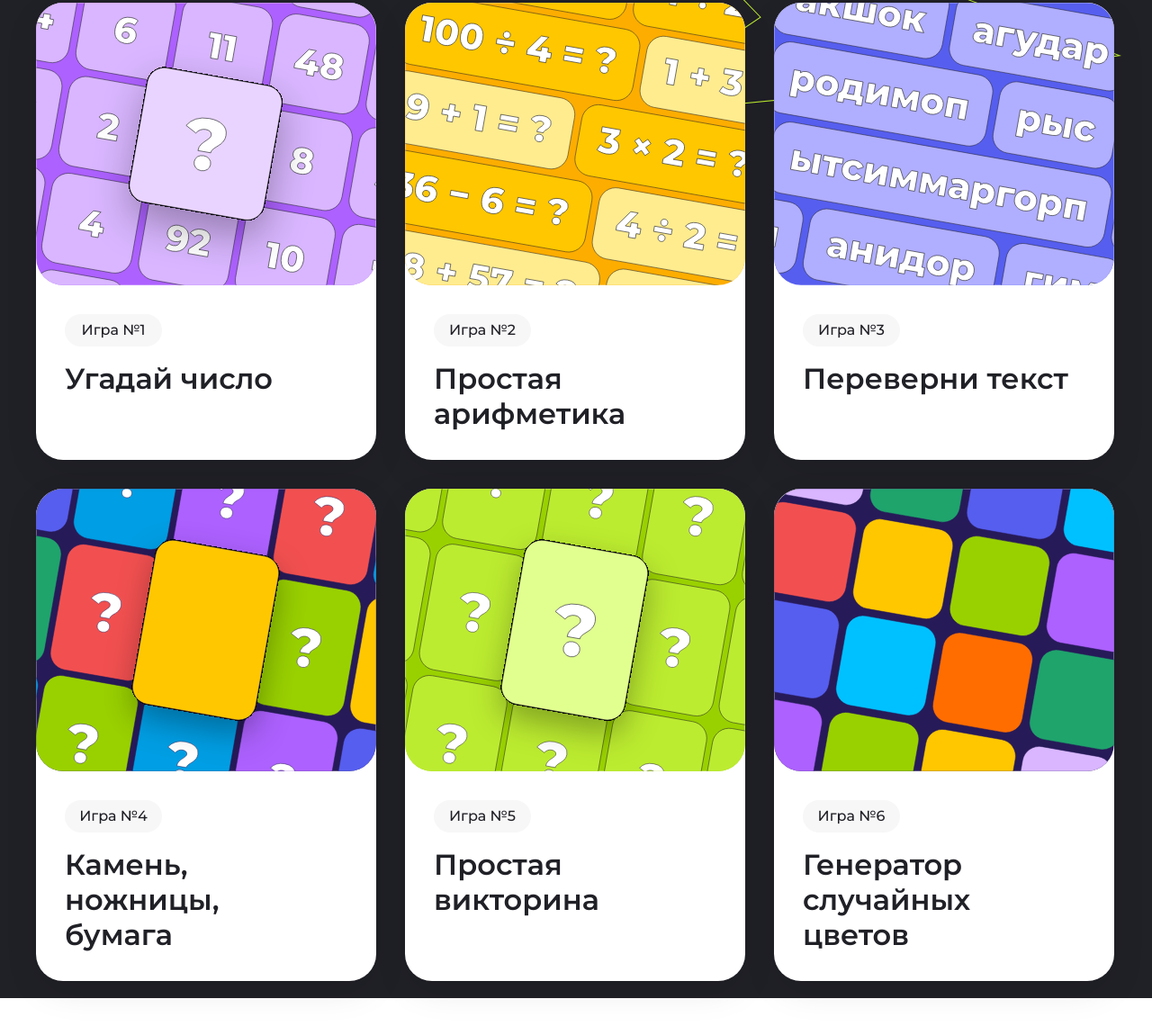
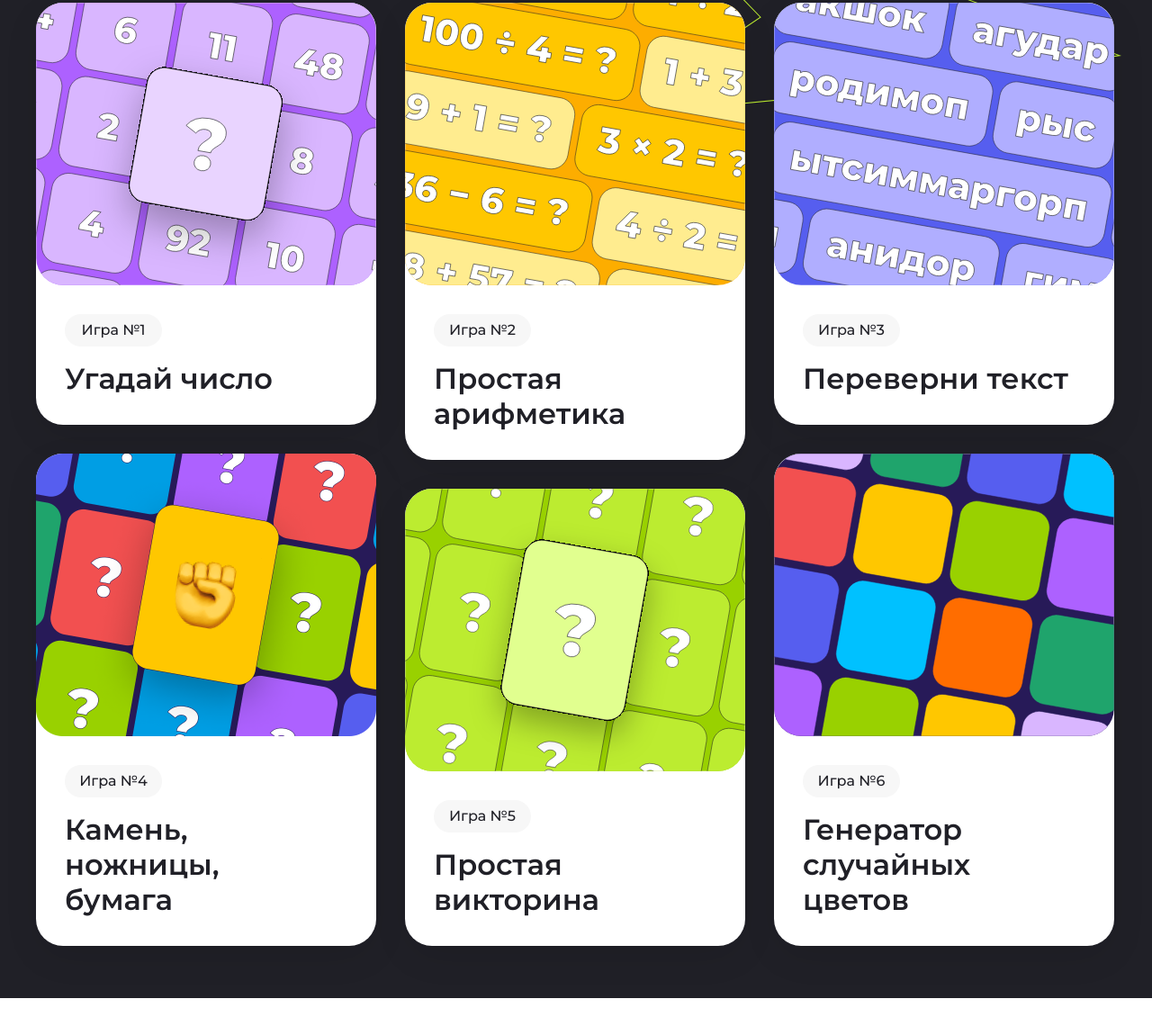
Before and after one commit to ElizavetaZhukovaSP/Homework1, a plain HTML site: page index.html in a window 1280 px wide. Shown: the part 1161-2301 px from the top of the page at 90% size. After the commit the page ends 2270 px from the top, so only its background shows below. Drawn offline with Linux system fonts and the light colour scheme.

Commit message:
final changes

```diff
--- a/index.html
+++ b/index.html
@@ -28,6 +28,7 @@
                 Все игры доступны для пользования.
             </p>
             <section class="info__content">
+                <div class="content__block1">
                     <a href="#" class="content">
                         <img src="img/game1.svg" alt="Угадай число">
                         <div class="content__item">
@@ -36,24 +37,19 @@
                         </div>
                     </a>
                     <a href="#" class="content">
+                        <img src="img/game4.png" alt="Камень, ножницы, бумага">
+                        <div class="content__item">
+                            <p class="content__number">Игра №4</p>
+                            <h3 class="content__name">Камень, ножницы, <br> бумага</h3>
+                        </div>
+                    </a>
+                </div>
+                <div class="content__block2">
+                    <a href="#" class="content">
                         <img src="img/game2.svg" alt="Простая арифметика">
                         <div class="content__item  content__item_big">
                             <p class="content__number">Игра №2</p>
                             <h3 class="content__name">Простая арифметика</h3>
-                    </div>
-                </a>
-                <a href="#" class="content">
-                    <img src="img/game3.svg" alt="Переверни текст">
-                    <div class="content__item">
-                        <p class="content__number">Игра №3</p>
-                        <h3 class="content__name">Переверни текст</h3>
-                    </div>
-                </a>
-                <a href="#" class="content">
-                    <img src="img/game4.svg" alt="Камень, ножницы, бумага">
-                    <div class="content__item">
-                        <p class="content__number">Игра №4</p>
-                        <h3 class="content__name">Камень, ножницы, <br> бумага</h3>
                         </div>
                     </a>
                     <a href="#" class="content">
@@ -63,6 +59,15 @@
                             <h3 class="content__name">Простая викторина</h3>
                         </div>
                     </a>
+                </div>
+                <div class="content__block3">
+                    <a href="#" class="content">
+                        <img src="img/game3.svg" alt="Переверни текст">
+                        <div class="content__item">
+                            <p class="content__number">Игра №3</p>
+                            <h3 class="content__name">Переверни текст</h3>
+                        </div>
+                    </a>
                     <a href="#" class="content">
                         <img src="img/game6.svg" alt="Генератор случайных цветов">
                         <div class="content__item">
@@ -70,6 +75,7 @@
                             <h3 class="content__name">Генератор случайных <br> цветов</h3>
                         </div>
                     </a>
+                </div>
 
             </section>
         </div>
--- a/stylegame.scss
+++ b/stylegame.scss
@@ -1,4 +1,6 @@
-
+html {
+    scroll-behavior: smooth;
+  }
 *{
     margin: 0;
     padding: 0;
@@ -109,6 +111,22 @@ body{
     flex-wrap: wrap;
     gap: 32px;
 }
+.content__block1{
+    display: flex;
+    flex-direction: column;
+    gap: 32px;
+}
+.content__block2{
+    display: flex;
+    flex-direction: column;
+    gap: 32px;
+}
+.content__block3{
+    display: flex;
+    flex-direction: column;
+    gap: 32px;
+}
+
 .content{
     display: flex;
     flex-direction: column;
```
Also changed, not shown: img/game4.png (added), img/game4.svg (deleted), stylegame.css, 1 other file. Lines whose indentation alone changed are shown as unchanged.
